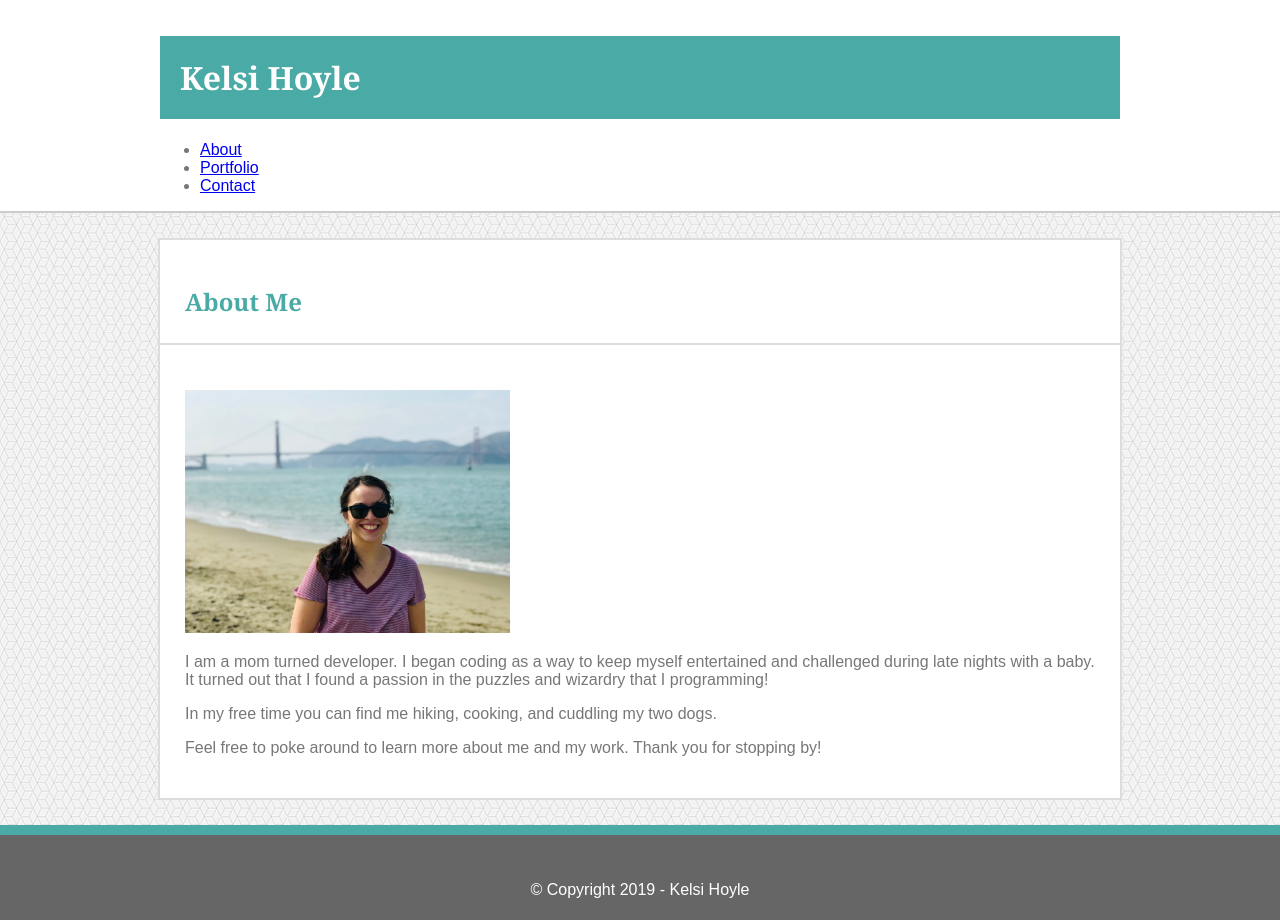
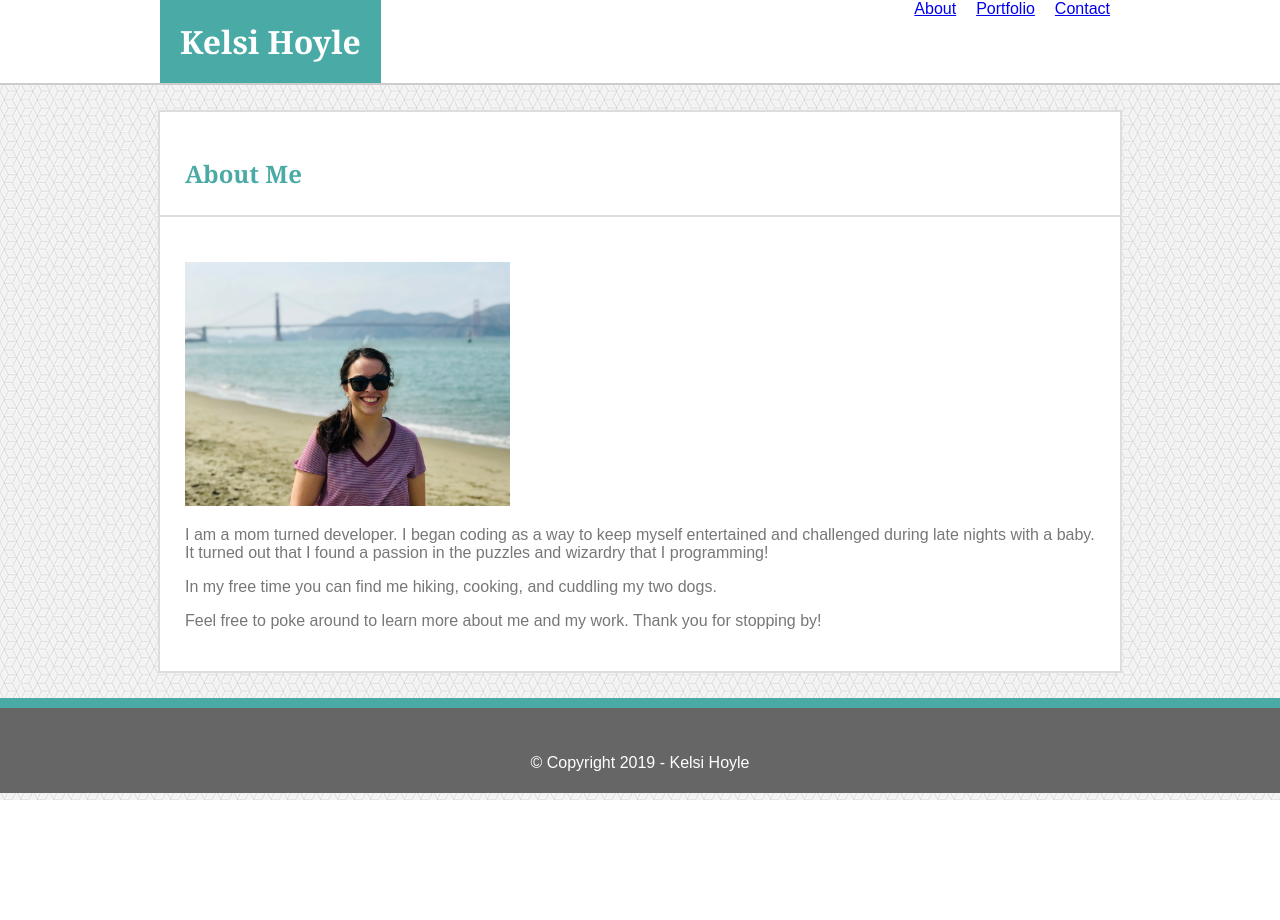
Before and after one commit to kelsimhoyle/Basic-Portfolio, a plain HTML site: page index.html in a window 1280 px wide. After the commit the page ends 800 px from the top, so only its background shows below. Drawn offline with Linux system fonts and the light colour scheme.

Commit message:
floats and clearfix in header

```diff
--- a/assets/css/style.css
+++ b/assets/css/style.css
@@ -6,17 +6,53 @@ body {
     margin: 0%;
 }
 
+.clearfix::after {
+    content: "";
+    display: block;
+    clear: both;
+}
+
+/* Header styling */
 header {
     background-color: #ffffff;
     border-bottom: 2px solid #cccccc;
-    padding-top: 15px;
     width: 100%;
 }
 
 .headerContent {
     max-width: 960px;
     margin: auto;
+
 }
+
+h1 {
+    background-color: #4aaaa5;
+    color: #fff;
+    padding: 20px;
+    margin: 0;
+    float: left;
+}
+
+
+nav {
+    float: right;
+}
+
+ul {
+    list-style-type: none;
+    margin: 0;
+    padding: 0;
+}
+
+li {
+    float: left;
+}
+li a {
+    display: inline-block;
+    padding: 0 10px;
+    float: left;
+}
+
 
 section,
 form {
@@ -31,17 +67,13 @@ h2 {
     font-family: 'Georgia', Times, Times New Roman, serif;
 }
 
-h1 {
-    background-color: #4aaaa5;
-    color: #fff;
-    padding: 20px;
-}
 
 h2 {
     color: #4aaaa5;
     border-bottom: 2px solid #dddddd;
     padding: 25px;
 }
+
 
 .content {
     padding: 25px;
--- a/index.html
+++ b/index.html
@@ -9,7 +9,7 @@
 
 <body>
     <header>
-        <div class="headerContent">
+        <div class="headerContent clearfix">
             <h1>Kelsi Hoyle</h1>
             <nav>
                 <ul>
```
Also changed, not shown: portfolio.html (+2 -0 lines).
